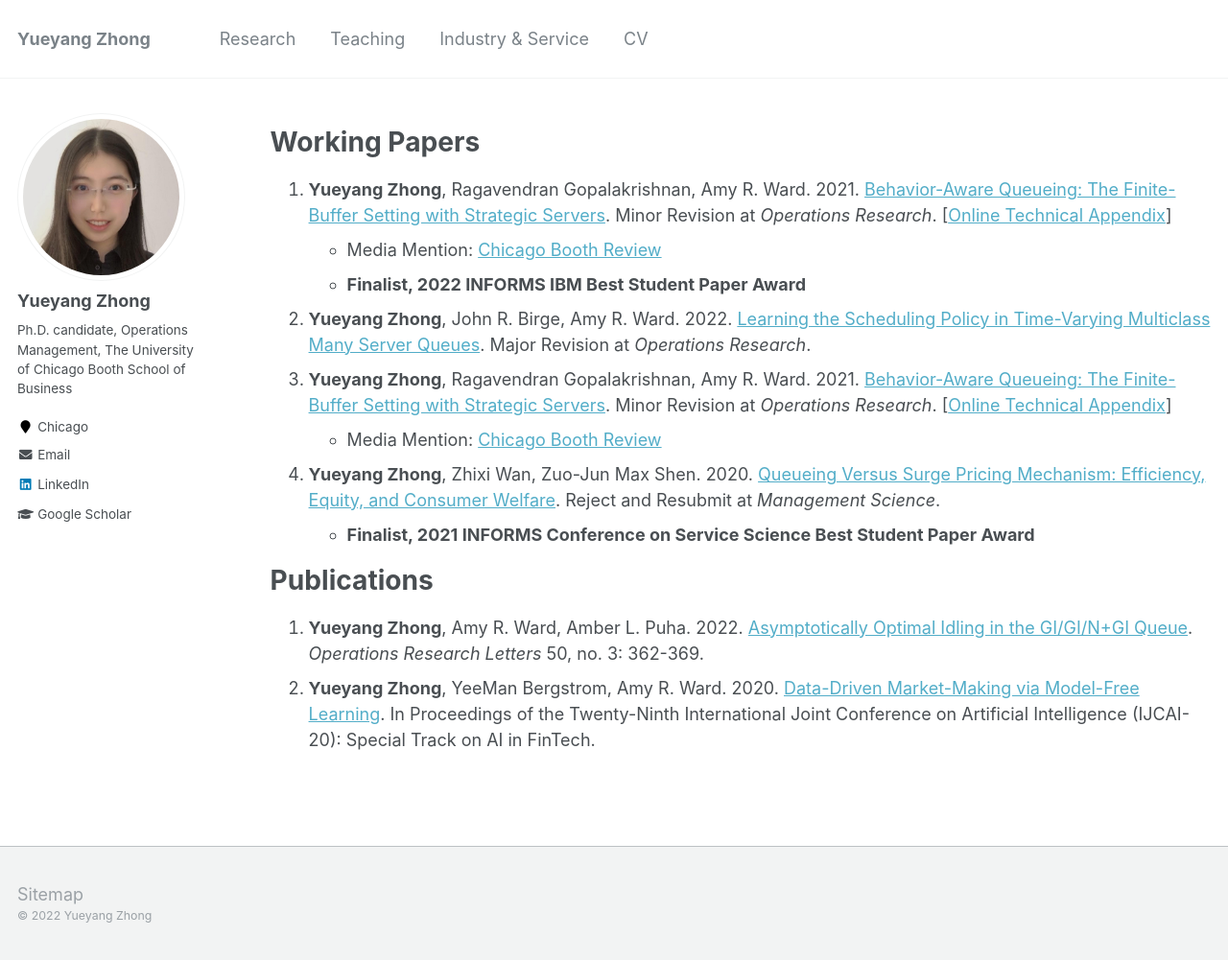
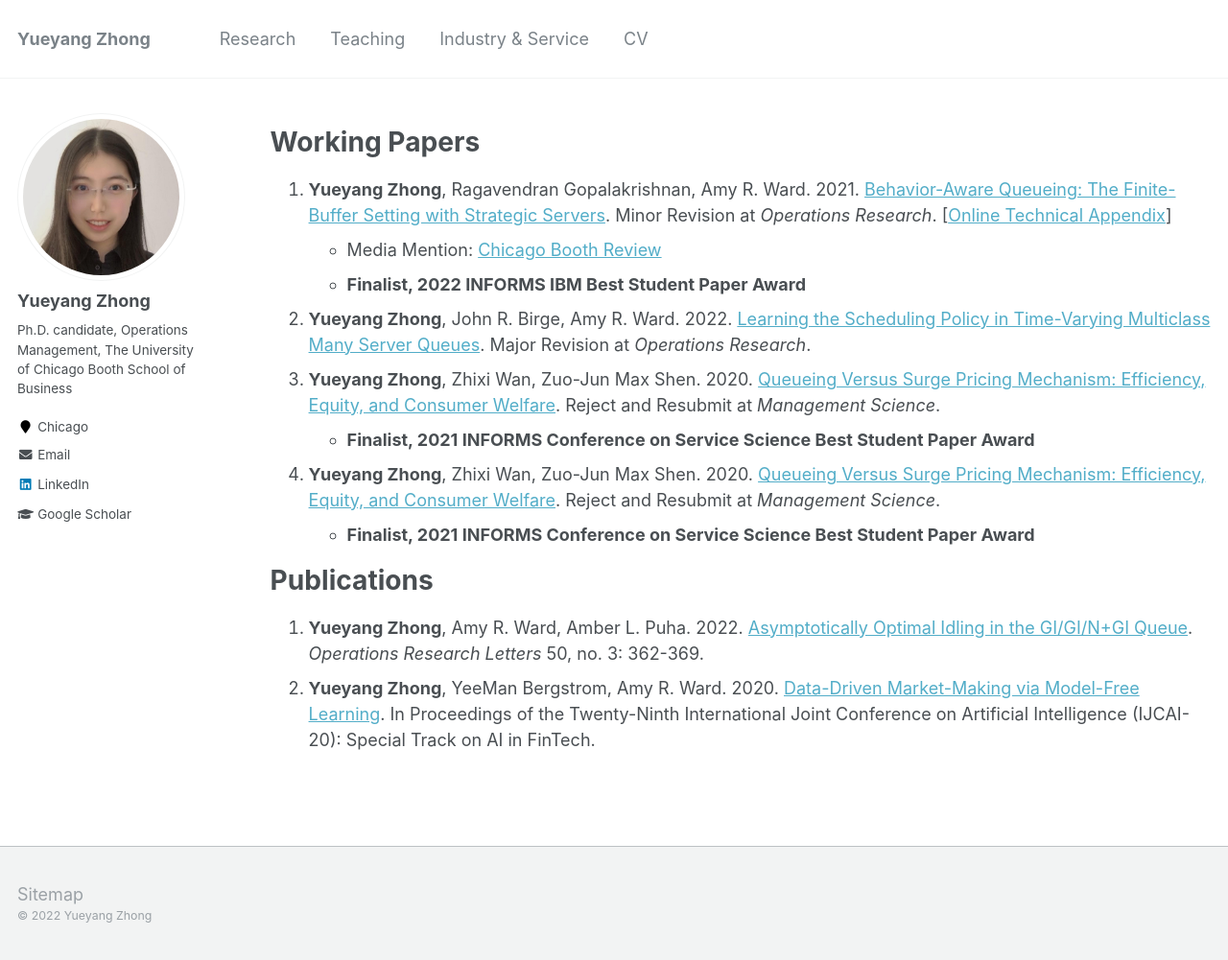
Before and after one commit to alicemengqi/site, a Jekyll site: the page built from _pages/publications.md, in a window 1280 px wide and 1001 px high. Shown: the whole window at 96% size. Built offline with Jekyll 4.4.1, drawn with Linux system fonts in a browser that asks for light colours.

Commit message:
Update publications.md

```diff
--- a/_pages/publications.md
+++ b/_pages/publications.md
@@ -11,8 +11,8 @@
    - Media Mention: [Chicago Booth Review](https://www.chicagobooth.edu/review/secrets-wait-loss)
    - **Finalist, 2022 INFORMS IBM Best Student Paper Award**
 2. **Yueyang Zhong**, John R. Birge, Amy R. Ward. 2022. [Learning the Scheduling Policy in Time-Varying Multiclass Many Server Queues](https://papers.ssrn.com/sol3/papers.cfm?abstract_id=4090021). Major Revision at *Operations Research*.
-3. **Yueyang Zhong**, Ragavendran Gopalakrishnan, Amy R. Ward. 2021. [Behavior-Aware Queueing: The Finite-Buffer Setting with Strategic Servers](https://papers.ssrn.com/sol3/papers.cfm?abstract_id=3633435). Minor Revision at *Operations Research*. [[Online Technical Appendix](https://yzhong0.github.io/yueyangzhong/files/finitebuffer_strategicserver_technical_file.pdf)]
-   - Media Mention: [Chicago Booth Review](https://www.chicagobooth.edu/review/secrets-wait-loss)
+3. **Yueyang Zhong**, Zhixi Wan, Zuo-Jun Max Shen. 2020. [Queueing Versus Surge Pricing Mechanism: Efficiency, Equity, and Consumer Welfare](https://papers.ssrn.com/sol3/papers.cfm?abstract_id=3699134). Reject and Resubmit at *Management Science*.
+   - **Finalist, 2021 INFORMS Conference on Service Science Best Student Paper Award**
 4.  **Yueyang Zhong**, Zhixi Wan, Zuo-Jun Max Shen. 2020. [Queueing Versus Surge Pricing Mechanism: Efficiency, Equity, and Consumer Welfare](https://papers.ssrn.com/sol3/papers.cfm?abstract_id=3699134). Reject and Resubmit at *Management Science*.
    - **Finalist, 2021 INFORMS Conference on Service Science Best Student Paper Award**
 
```
